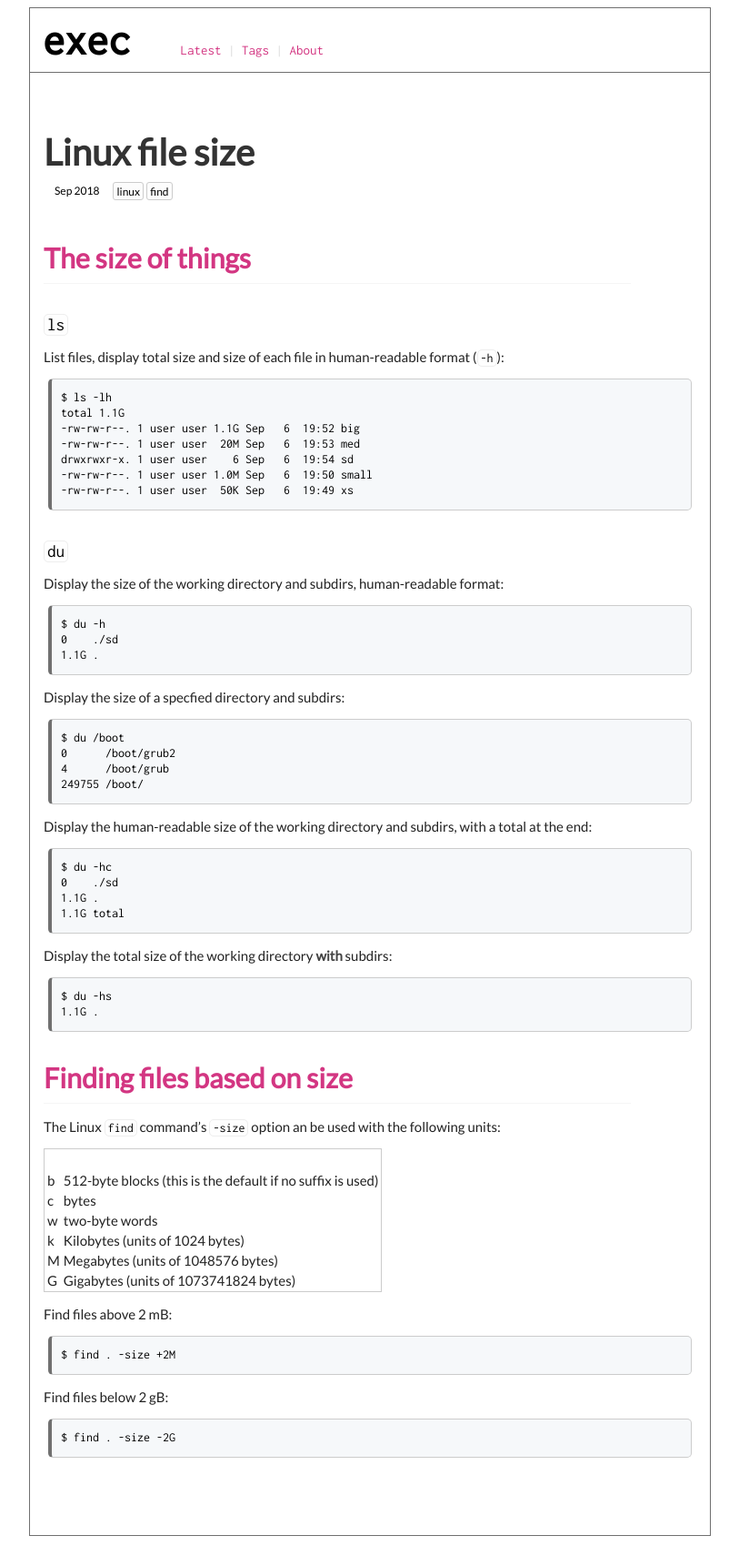
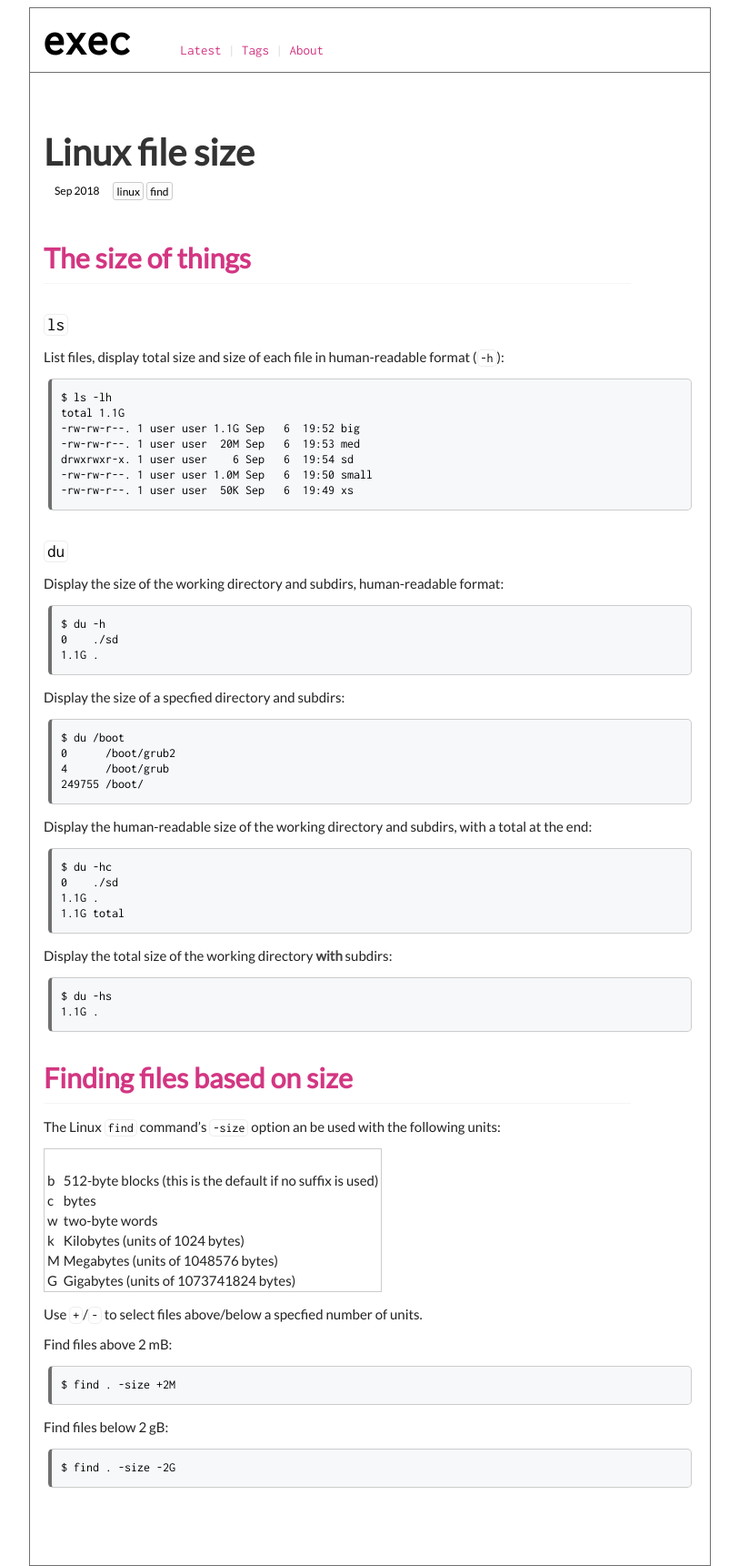
Before and after one commit to execas/execas.github.io, a Jekyll site: the page built from _posts/2018-09-07-linux-file-size.md, in a window 1280 px wide. Shown: the whole page at 91% size, without its empty margins (233-1046 px from the left). Built offline with Jekyll 4.4.1, drawn with Linux system fonts in a browser that asks for light colours; before the commit the page ends 1688 px from its top, so only the background shows below that.

Commit message:
Update 2018-09-07-linux-file-size.md

```diff
--- a/_posts/2018-09-07-linux-file-size.md
+++ b/_posts/2018-09-07-linux-file-size.md
@@ -71,7 +71,7 @@ The Linux `find` command's `-size` option an be used with the following units:
 |M | Megabytes (units of 1048576 bytes)
 |G | Gigabytes (units of 1073741824 bytes)
 
-
+Use `+`/`-` to select files above/below a specfied number of units.
 
 
 Find files above 2 mB:
```
